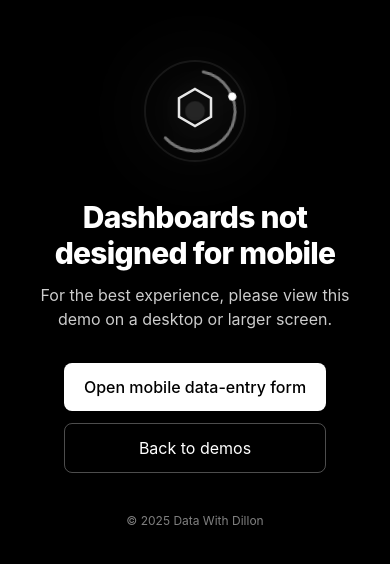
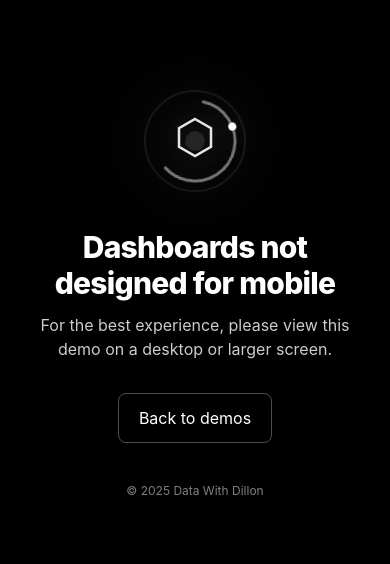
Before and after one commit to dillon-shearer/dillon-shearer-website, a Next.js app: page /demos/mobile-warning in a window 390 px wide. Shown: the part 130-694 px from the top of the page. Built offline with nearby package versions, Linux system fonts and the light colour scheme.

Commit message:
remove button from mobile redirect

```diff
--- a/app/demos/mobile-warning/page.tsx
+++ b/app/demos/mobile-warning/page.tsx
@@ -59,12 +59,6 @@ export default function MobileWarningPage() {
         {/* Actions */}
         <div className="mt-8 flex flex-col sm:flex-row gap-3">
           <a
-            href="/demos/gym-dashboard/form"
-            className="inline-flex items-center justify-center rounded-lg px-5 py-3 bg-white text-black font-medium hover:bg-neutral-200 transition"
-          >
-            Open mobile data-entry form
-          </a>
-          <a
             href="/demos"
             className="inline-flex items-center justify-center rounded-lg px-5 py-3 border border-white/30 hover:border-white/60 transition"
           >
```
